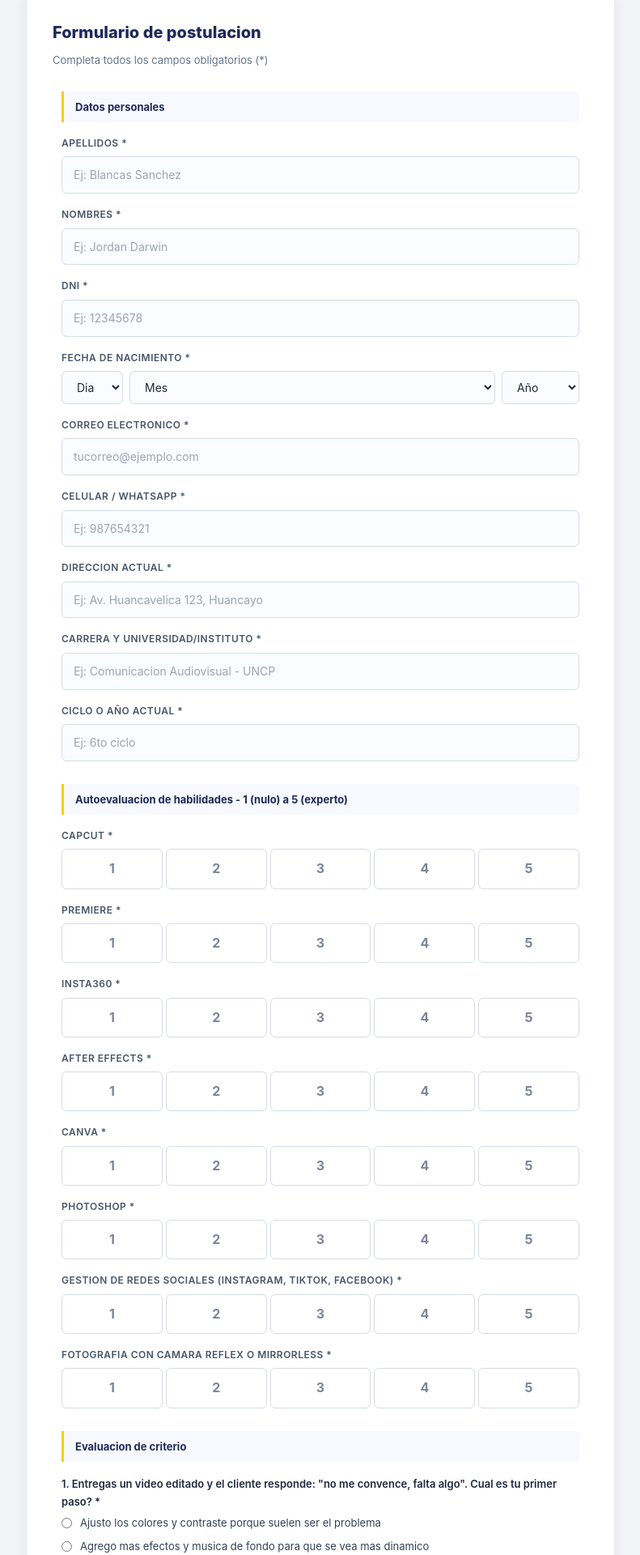
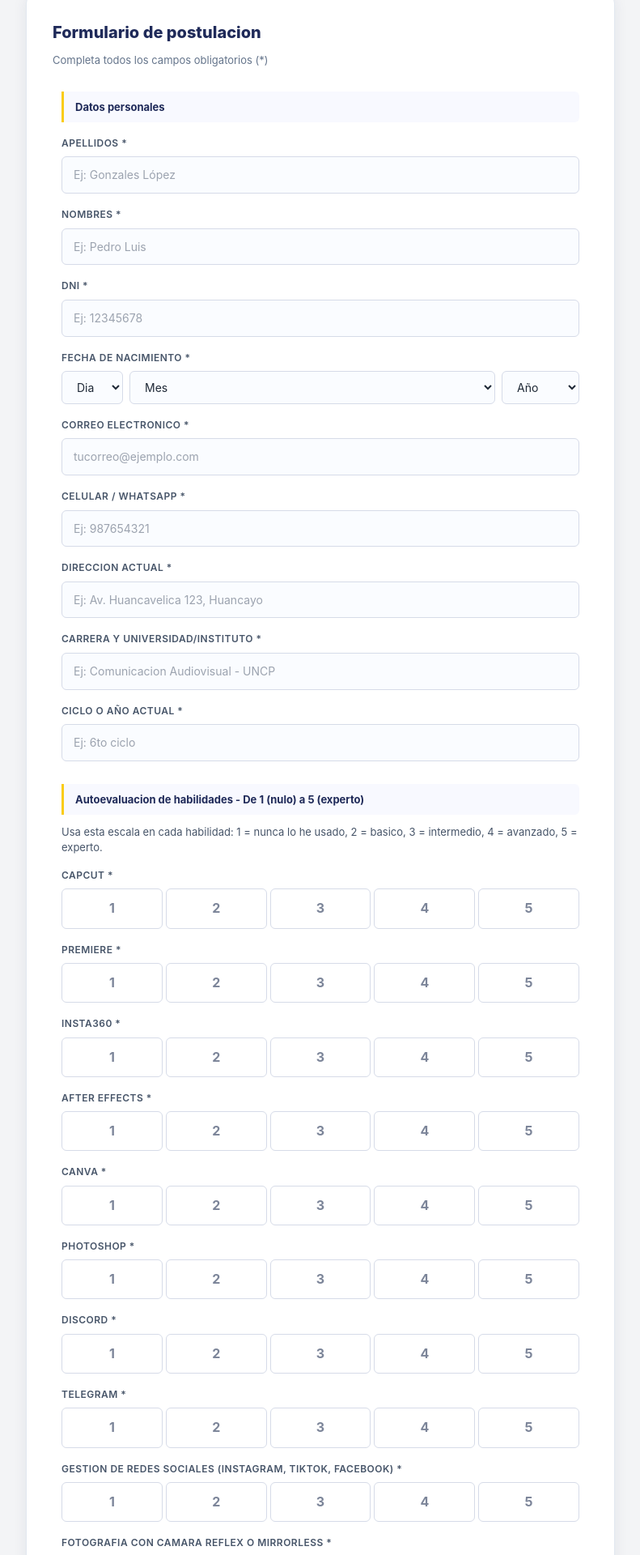
Before and after one commit to jordan-blancas/virtual-flow, a Next.js app: page /oportunidades in a window 1280 px wide. Shown: the part 1631-3551 px from the top of the page at 81% size, without its empty margins (244-1035 px from the left). Built offline with nearby package versions, Linux system fonts and the light colour scheme.

Commit message:
feat: ampliar autoevaluacion con guia, discord y telegram

```diff
--- a/pages/api/postulaciones.js
+++ b/pages/api/postulaciones.js
@@ -46,6 +46,8 @@ export default async function handler(req, res) {
     const nivel_after_effects = toInt(body.nivel_after_effects);
     const nivel_canva = toInt(body.nivel_canva);
     const nivel_photoshop = toInt(body.nivel_photoshop);
+    const nivel_discord = toInt(body.nivel_discord);
+    const nivel_telegram = toInt(body.nivel_telegram);
     const nivel_redes = toInt(body.nivel_redes);
     const nivel_foto_reflex = toInt(body.nivel_foto_reflex);
 
@@ -83,6 +85,8 @@ export default async function handler(req, res) {
       nivel_after_effects,
       nivel_canva,
       nivel_photoshop,
+      nivel_discord,
+      nivel_telegram,
       nivel_redes,
       nivel_foto_reflex,
     ];
@@ -128,6 +132,8 @@ export default async function handler(req, res) {
       nivel_after_effects,
       nivel_canva,
       nivel_photoshop,
+      nivel_discord,
+      nivel_telegram,
       nivel_video,
       nivel_diseno,
       nivel_redes,
--- a/pages/oportunidades.js
+++ b/pages/oportunidades.js
@@ -20,6 +20,8 @@ export default function OportunidadesPage() {
     nivel_after_effects: "",
     nivel_canva: "",
     nivel_photoshop: "",
+    nivel_discord: "",
+    nivel_telegram: "",
     nivel_redes: "",
     nivel_foto_reflex: "",
     criterio_1: "",
@@ -75,6 +77,14 @@ export default function OportunidadesPage() {
       {
         name: "nivel_photoshop",
         label: "Photoshop",
+      },
+      {
+        name: "nivel_discord",
+        label: "Discord",
+      },
+      {
+        name: "nivel_telegram",
+        label: "Telegram",
       },
       {
         name: "nivel_redes",
@@ -180,6 +190,8 @@ export default function OportunidadesPage() {
         nivel_after_effects: "",
         nivel_canva: "",
         nivel_photoshop: "",
+        nivel_discord: "",
+        nivel_telegram: "",
         nivel_redes: "",
         nivel_foto_reflex: "",
         criterio_1: "",
@@ -349,7 +361,7 @@ export default function OportunidadesPage() {
                   id="apellidos"
                   name="apellidos"
                   type="text"
-                  placeholder="Ej: Blancas Sanchez"
+                  placeholder="Ej: Gonzales López"
                   value={formData.apellidos}
                   onChange={handleChange}
                   required
@@ -362,7 +374,7 @@ export default function OportunidadesPage() {
                   id="nombres"
                   name="nombres"
                   type="text"
-                  placeholder="Ej: Jordan Darwin"
+                  placeholder="Ej: Pedro Luis"
                   value={formData.nombres}
                   onChange={handleChange}
                   required
@@ -504,8 +516,12 @@ export default function OportunidadesPage() {
               </div>
 
               <div className="vfo-form-section">
-                Autoevaluacion de habilidades - 1 (nulo) a 5 (experto)
+                Autoevaluacion de habilidades - De 1 (nulo) a 5 (experto)
               </div>
+              <p className="vfo-habilidades-help">
+                Usa esta escala en cada habilidad: 1 = nunca lo he usado, 2 = basico,
+                3 = intermedio, 4 = avanzado, 5 = experto.
+              </p>
 
               {habilidades.map((skill) => (
                 <div className="vfo-field" key={skill.name}>
@@ -846,6 +862,13 @@ export default function OportunidadesPage() {
           margin: 28px 0 16px;
         }
 
+        .vfo-habilidades-help {
+          margin: -4px 0 14px;
+          font-size: 13px;
+          color: #475569;
+          line-height: 1.5;
+        }
+
         .vfo-field {
           margin-bottom: 16px;
         }
```
Also changed, not shown: 1 other file (tests, documents, lock files or other folders).
